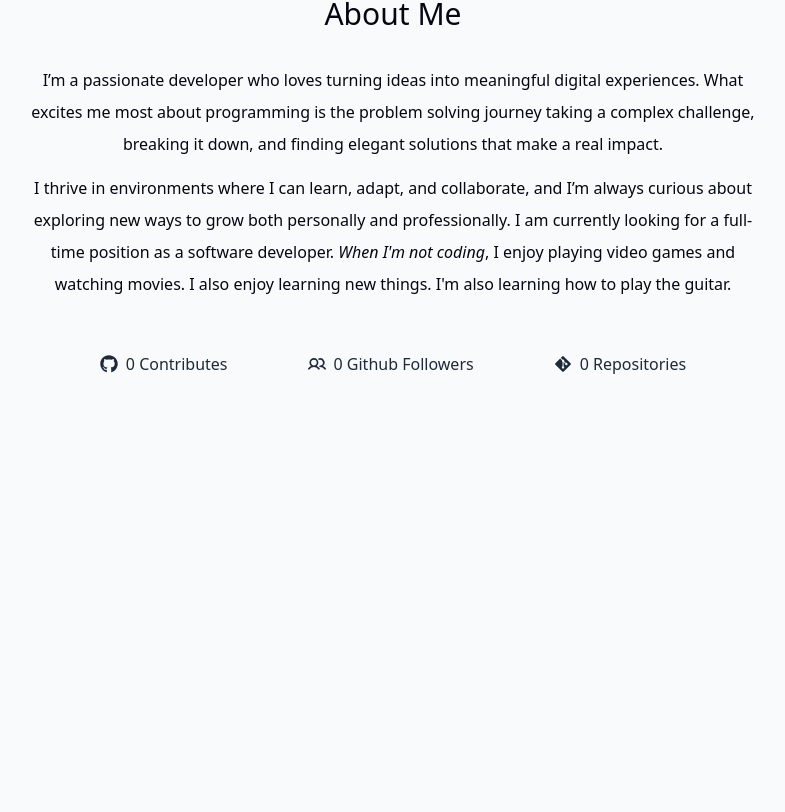
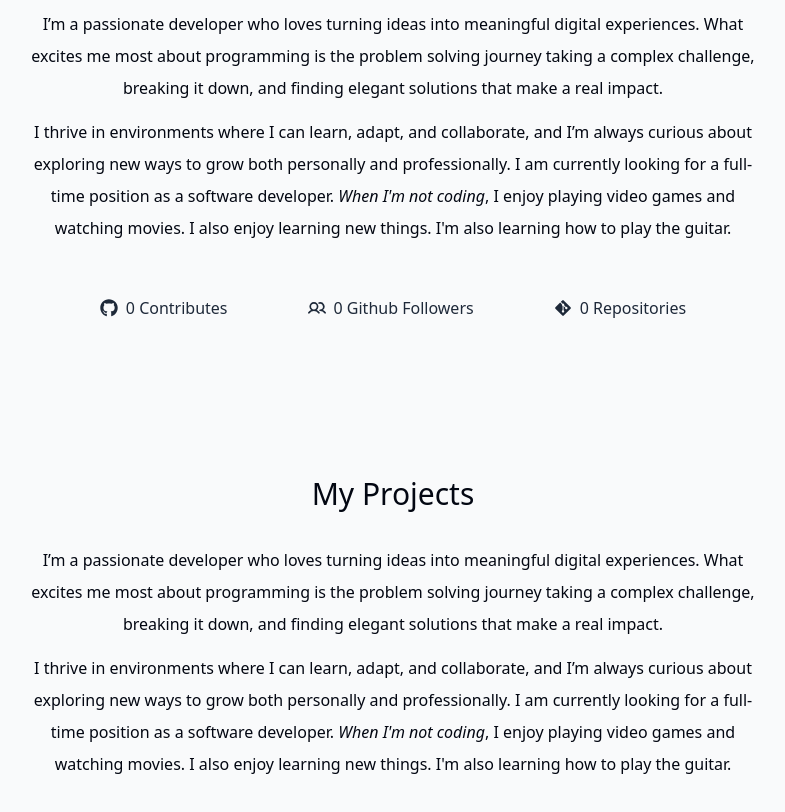
Before and after one commit to ChamodDulanjana/myPortfolio, a Next.js app: page / in a window 1280 px wide. Shown: the part 992-1804 px from the top of the page, without its empty margins (247-1032 px from the left). Before the commit the page ends 1412 px from the top, so only its background shows below. Built offline with nearby package versions, Linux system fonts and the light colour scheme; no server answers.

Commit message:
implementing project component

```diff
--- a/app/page.tsx
+++ b/app/page.tsx
@@ -1,11 +1,12 @@
 import About from "@/components/about";
 import Hero from "@/components/hero";
+import Projects from "@/components/projects";
 import SectionDivider from "@/components/section-divider";
 
 
 export default function Home() {
   return (
-    <main className="flex w-full h-full flex-col items-center pt-14 mx-auto">
+    <main className="flex w-full h-full flex-col items-center mx-auto">
       <div>
         <div className="bg-[#f7cfd0] absolute top-[-6rem] -z-10 right-[8rem] h-[34rem] w-[34rem] rounded-full blur-[8rem] sm:w-[68.75rem]"></div>
         <div className="bg-[#dbd7fb] absolute top-[-1rem] -z-10 left-[-35rem] h-[34rem] w-[50rem] rounded-full blur-[10rem] sm:w-[68.75rem] md:left-[-33rem] lg:left-[-28rem] xl:left-[-15rem] 2xl:left-[-5rem]"></div>
@@ -13,6 +14,7 @@ export default function Home() {
       <Hero />
       <SectionDivider />
       <About />
+      <Projects />
     </main>
   );
 }
--- /dev/null
+++ b/components/projects.tsx
@@ -0,0 +1,44 @@
+'use client';
+
+import { motion } from 'framer-motion';
+import React from 'react'
+import SectionHeading from './section-heading';
+import { useSectionInView } from '@/hook/use-section-inview';
+
+const Projects = () => {
+  const { ref } = useSectionInView("Projects", 0.5);
+
+  return (
+    <motion.section
+      ref={ref}
+      className="pt-28 max-w-[48rem] text-center leading-8 sm:mb-40 px-4"
+      initial={{ opacity: 0, y: 100 }}
+      animate={{ opacity: 1, y: 0 }}
+      transition={{ delay: 0.175 }}
+      id="projects"
+    >
+      <SectionHeading>My projects</SectionHeading>
+
+      <p className="mb-3">
+        I’m a passionate developer who loves turning ideas into meaningful digital
+        experiences. What excites me most about programming is the problem solving
+        journey taking a complex challenge, breaking it down, and finding elegant
+        solutions that make a real impact.
+      </p>
+
+      <p>
+        I thrive in environments where I can learn, adapt, and collaborate, and I’m
+        always curious about exploring new ways to grow both personally and professionally.
+        I am currently looking for a{" "}
+        <span className="font-medium">full-time position</span> as a software
+        developer.
+        <span className="italic">{" "} When I'm not coding</span>, I enjoy playing
+        video games and watching movies. I also enjoy{" "}
+        <span className="font-medium">learning new things</span>. I'm also
+        learning how to play the guitar.
+      </p>
+    </motion.section>
+  )
+}
+
+export default Projects
```
